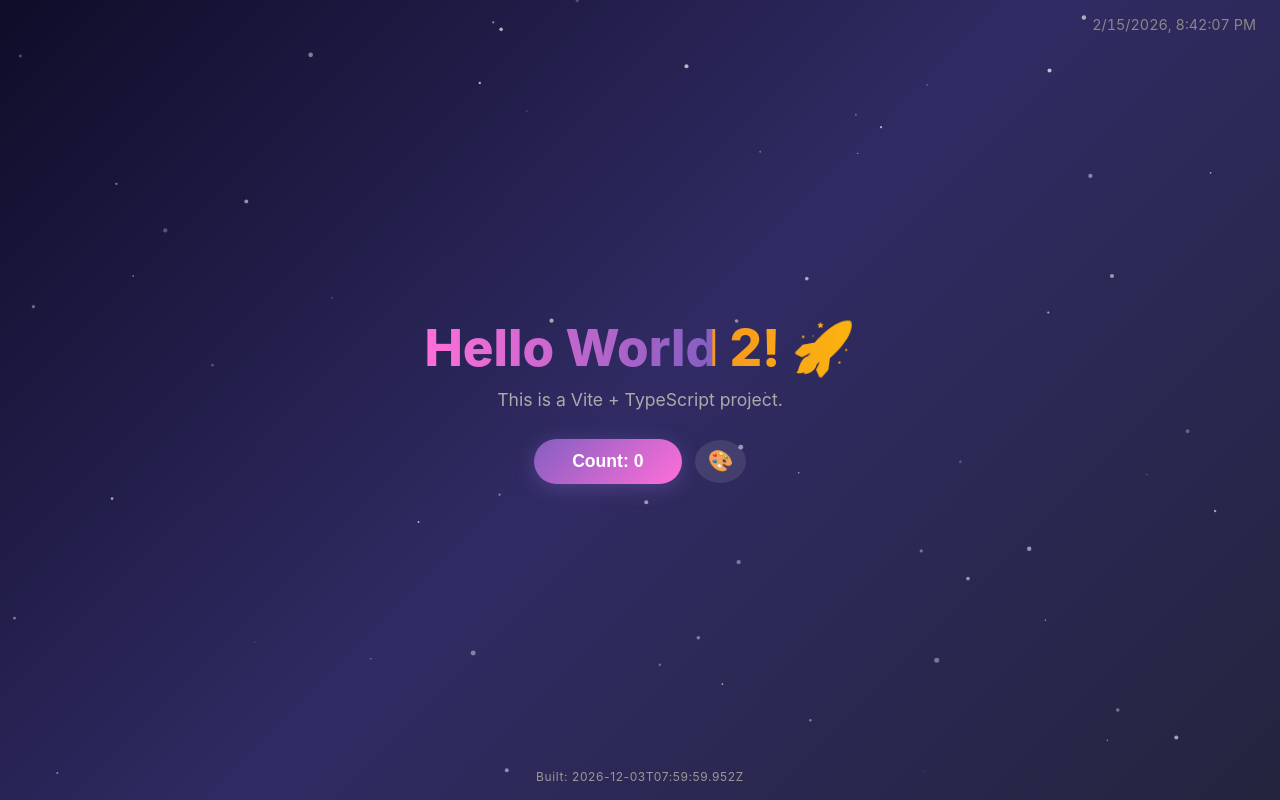
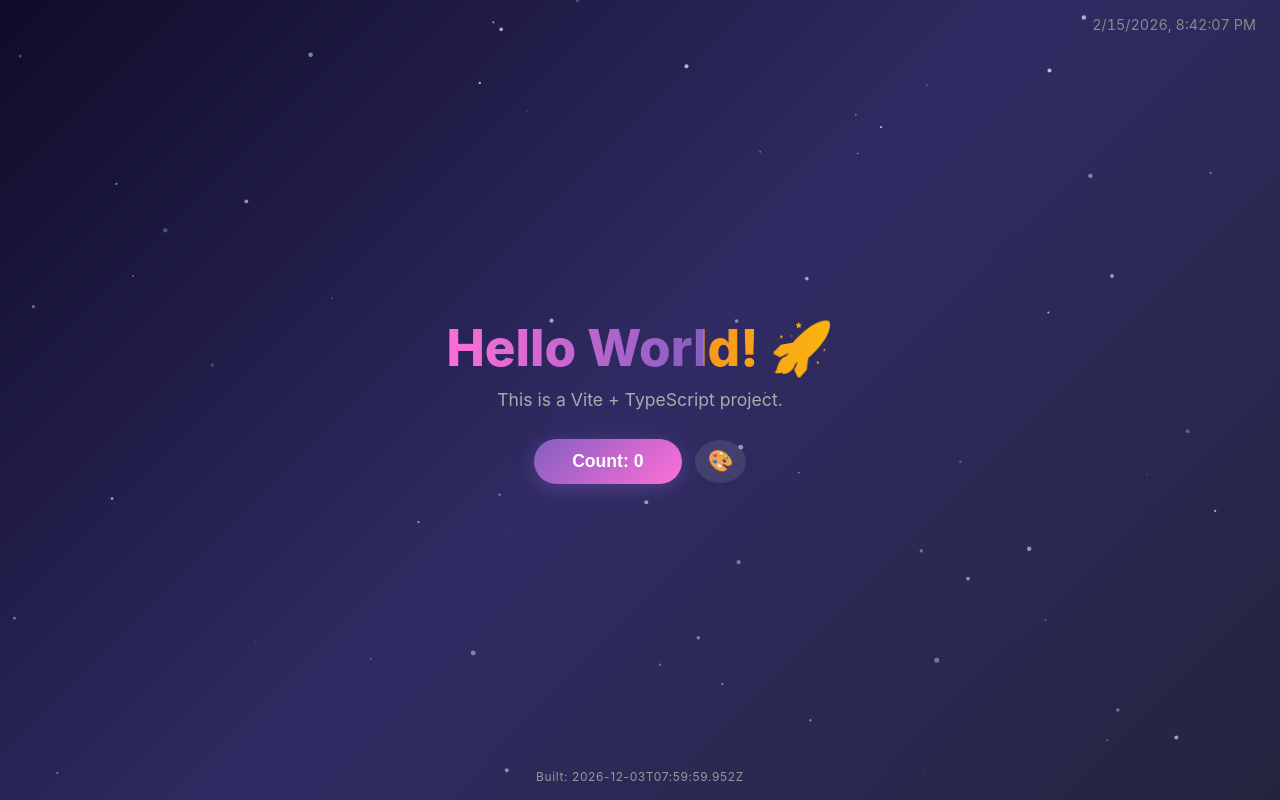
Before and after one commit to etdofreshai/helloworld-typescript, a website built with Vite: page index.html in a window 1280 px wide. Built offline with nearby package versions, Linux system fonts and the light colour scheme.

Commit message:
Revert title and header back to Hello World

```diff
--- a/index.html
+++ b/index.html
@@ -3,7 +3,7 @@
   <head>
     <meta charset="UTF-8" />
     <meta name="viewport" content="width=device-width, initial-scale=1.0" />
-    <title>Hello World 2</title>
+    <title>Hello World</title>
   </head>
   <body>
     <div id="app"></div>
--- a/src/main.ts
+++ b/src/main.ts
@@ -135,7 +135,7 @@
   if (!document.getElementById('counter')) {
     app.innerHTML = `
       <div id="clock" class="clock"></div>
-      <h1>Hello World 2! 🚀</h1>
+      <h1>Hello World! 🚀</h1>
       <p id="typed"></p>
       <div class="button-row">
         <button id="counter" type="button">Count: ${count}</button>
```
